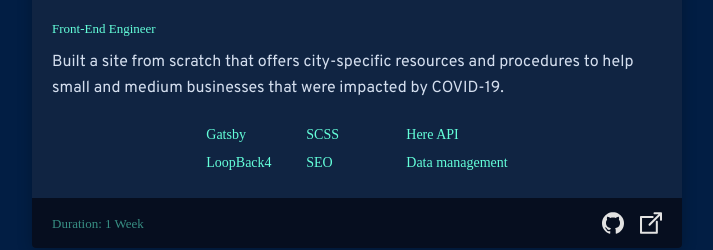
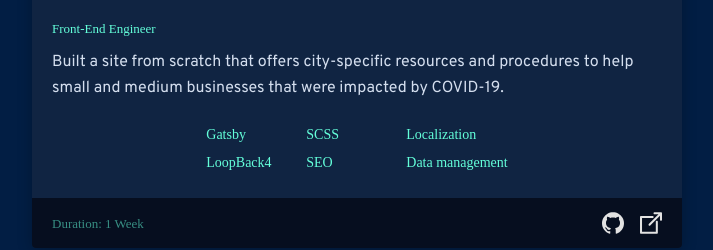
Before and after one commit to royamoussapour/portfolio, a React (Create React App) app: page / in a window 1280 px wide. Shown: the part 2440-2690 px from the top of the page, without its empty margins (283-996 px from the left). Built offline with nearby package versions, Linux system fonts and the light colour scheme; a web font is replaced by a local one.

Commit message:
Fix description of project

```diff
--- a/src/data/projects.js
+++ b/src/data/projects.js
@@ -16,7 +16,7 @@ const projects = [
     image: smbSite,
     role: "Front-End Engineer",
     weekDuration: 1,
-    technologies1: ["Gatsby", "SCSS", "Here API"],
+    technologies1: ["Gatsby", "SCSS", "Localization"],
     technologies2: ["LoopBack4", "SEO", "Data management"],
   },
   {
```
